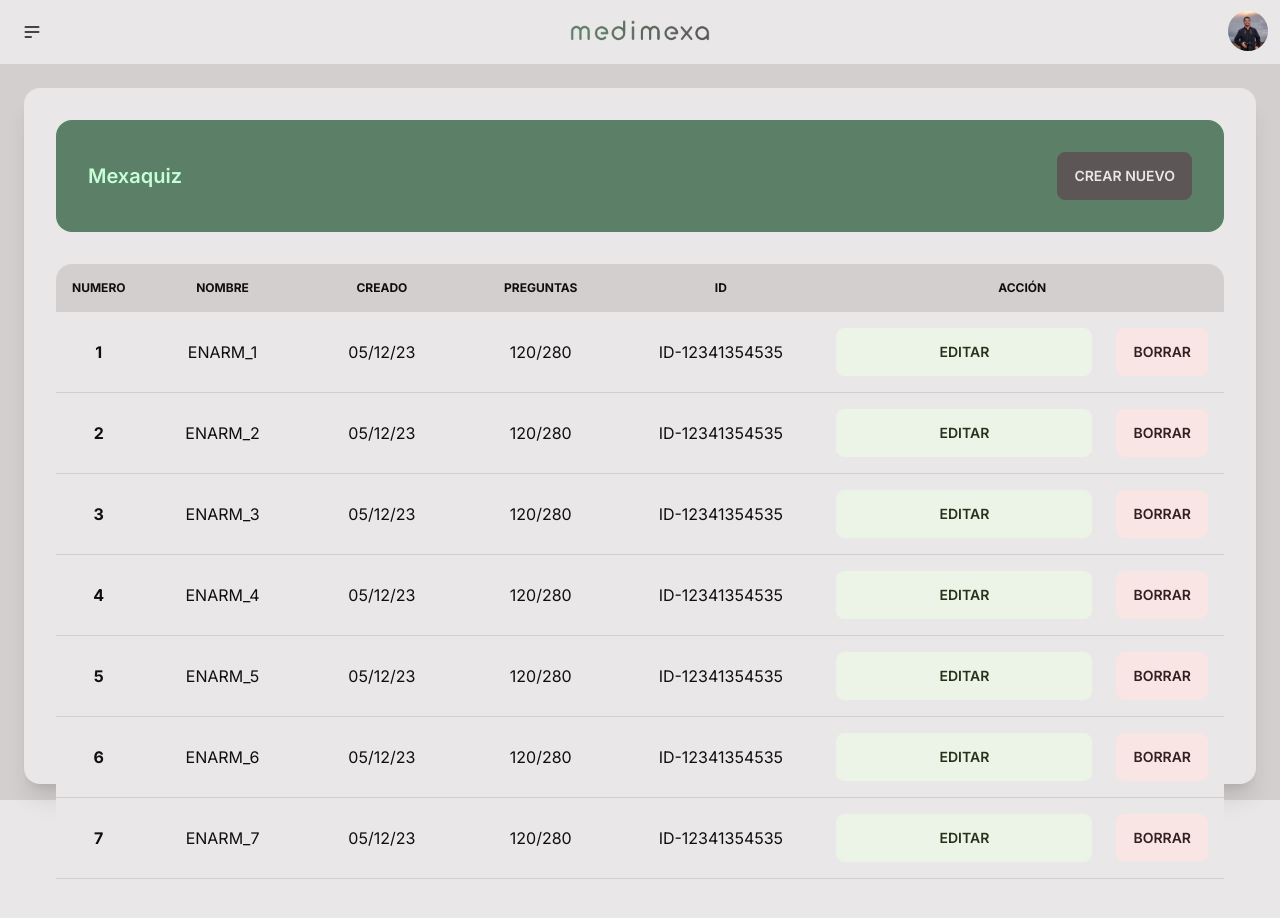
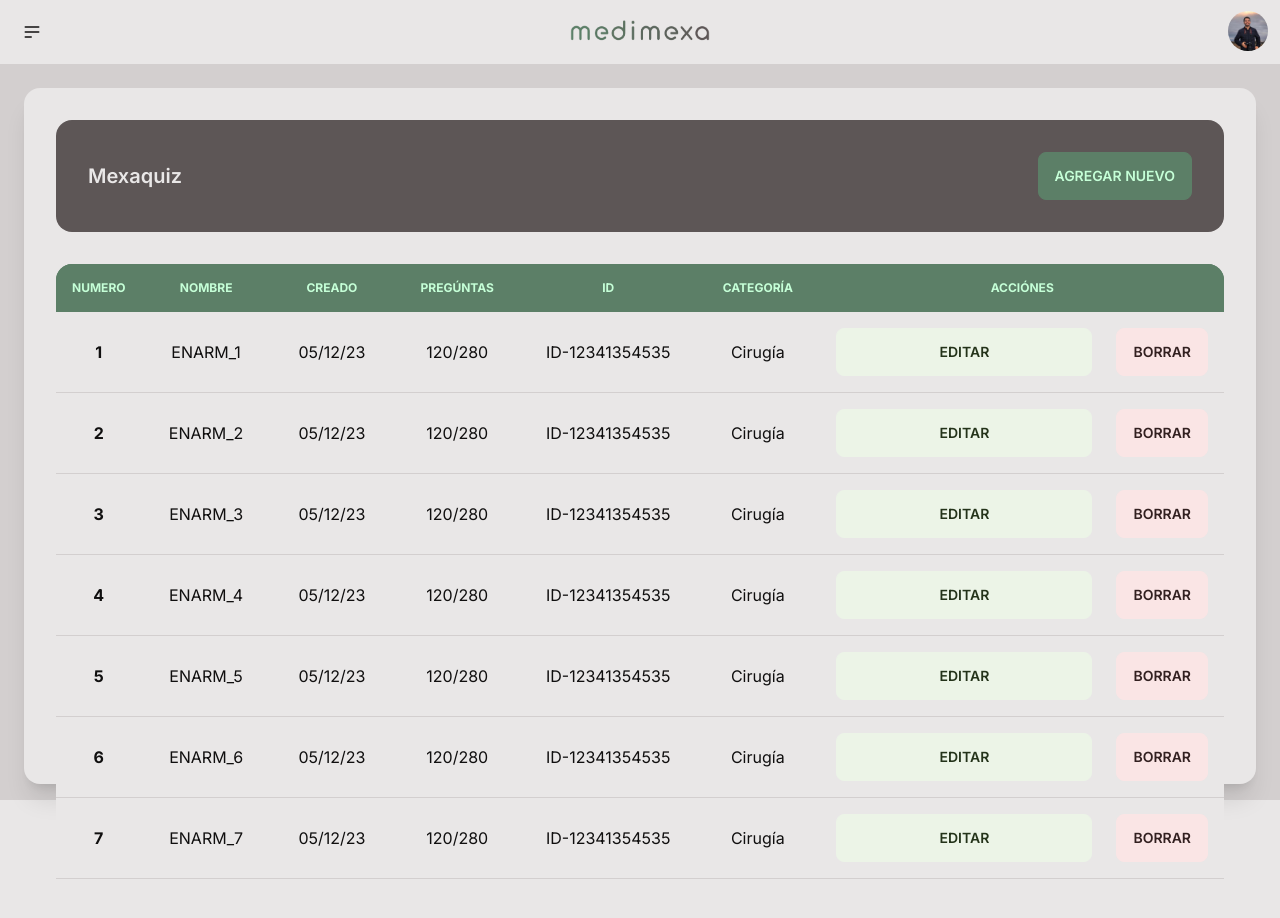
Before and after one commit to JaennPB/medimexa-admin, a Next.js app: page /mexaquiz in a window 1280 px wide. Built offline with nearby package versions, Linux system fonts and the light colour scheme.

Commit message:
ui changes

```diff
--- a/src/components/NewItemCard.tsx
+++ b/src/components/NewItemCard.tsx
@@ -1,4 +1,6 @@
+import Image from "next/image";
 import React from "react";
+import plus from "../../assets/plusIcon.png";
 
 interface Props {
   title: string;
@@ -6,11 +8,11 @@ interface Props {
 
 function NewItemCard({ title }: Props) {
   return (
-    <div className="card w-full bg-primary text-primary-content mt">
+    <div className="card w-full bg-neutral text-neutral-content">
       <div className="card-body">
         <div className="card-actions justify-between items-center">
           <h2 className="card-title">{title}</h2>
-          <button className="btn">Crear Nuevo</button>
+          <button className="btn btn-primary">Agregar Nuevo</button>
         </div>
       </div>
     </div>
--- a/src/components/Table.tsx
+++ b/src/components/Table.tsx
@@ -11,18 +11,38 @@ const DUMY_DATA = [
   "ENARM_8",
 ];
 
-function Table() {
+interface Props {
+  description: string;
+  hasCategory?: boolean;
+}
+
+function Table({ description, hasCategory }: Props) {
   return (
     <div className="overflow-x-auto mt-6 h-auto max-h-[39rem]">
       <table className="table w-full">
         <thead>
-          <tr>
-            <th className="text-center">Numero</th>
-            <th className="text-center">Nombre</th>
-            <th className="text-center">Creado</th>
-            <th className="text-center">Preguntas</th>
-            <th className="text-center">ID</th>
-            <th className="text-center">Acción</th>
+          <tr className="bg-primary">
+            <th className="text-center bg-primary text-primary-content">
+              Numero
+            </th>
+            <th className="text-center bg-primary text-primary-content">
+              Nombre
+            </th>
+            <th className="text-center bg-primary text-primary-content">
+              Creado
+            </th>
+            <th className="text-center bg-primary text-primary-content">
+              {description}
+            </th>
+            <th className="text-center bg-primary text-primary-content">ID</th>
+            {hasCategory && (
+              <th className="text-center bg-primary text-primary-content">
+                Categoría
+              </th>
+            )}
+            <th className="text-center bg-primary text-primary-content">
+              Acciónes
+            </th>
           </tr>
         </thead>
         <tbody>
@@ -33,6 +53,7 @@ function Table() {
               <td className="text-center w-80">05/12/23</td>
               <td className="text-center w-80">120/280</td>
               <td className="text-center w-80">ID-12341354535</td>
+              {hasCategory && <td className="text-center w-80">Cirugía</td>}
               <td className="text-center w-80">
                 <button className="btn btn-secondary btn-wide">Editar</button>
                 <button className="btn btn-accent ml-6">Borrar</button>
--- a/src/pages/flashcards/index.tsx
+++ b/src/pages/flashcards/index.tsx
@@ -13,7 +13,7 @@ export default function Home() {
       <NavBar />
       <DashboardCard>
         <NewItemCard title="Flashcards Medimexa" />
-        <Table />
+        <Table description="Barajas" hasCategory />
       </DashboardCard>
     </main>
   );
--- a/src/pages/mexaquiz/index.tsx
+++ b/src/pages/mexaquiz/index.tsx
@@ -13,7 +13,7 @@ export default function Home() {
       <NavBar />
       <DashboardCard>
         <NewItemCard title="Mexaquiz" />
-        <Table />
+        <Table description="Pregúntas" hasCategory />
       </DashboardCard>
     </main>
   );
--- a/src/pages/simuladores/index.tsx
+++ b/src/pages/simuladores/index.tsx
@@ -13,7 +13,7 @@ export default function Home() {
       <NavBar />
       <DashboardCard>
         <NewItemCard title="Simuladores ENARM" />
-        <Table />
+        <Table description="Pregúntas" />
       </DashboardCard>
     </main>
   );
```
